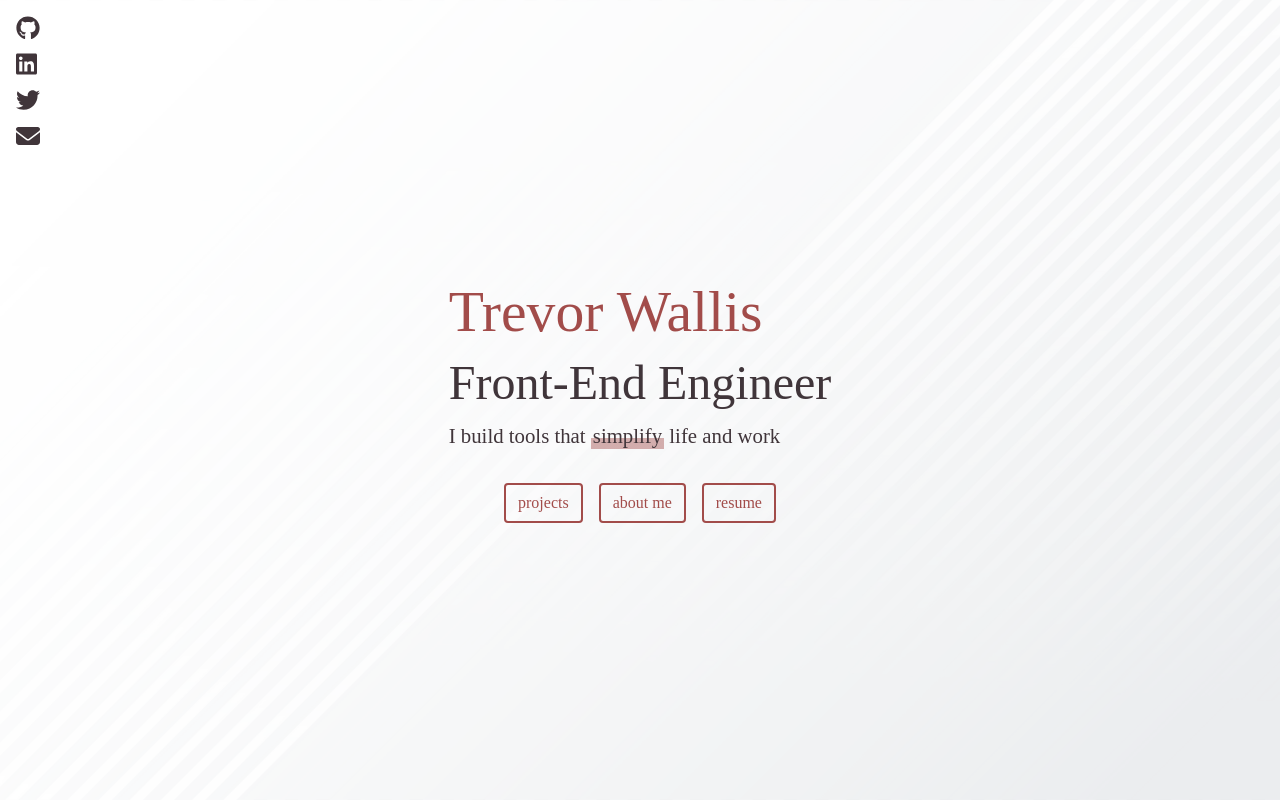
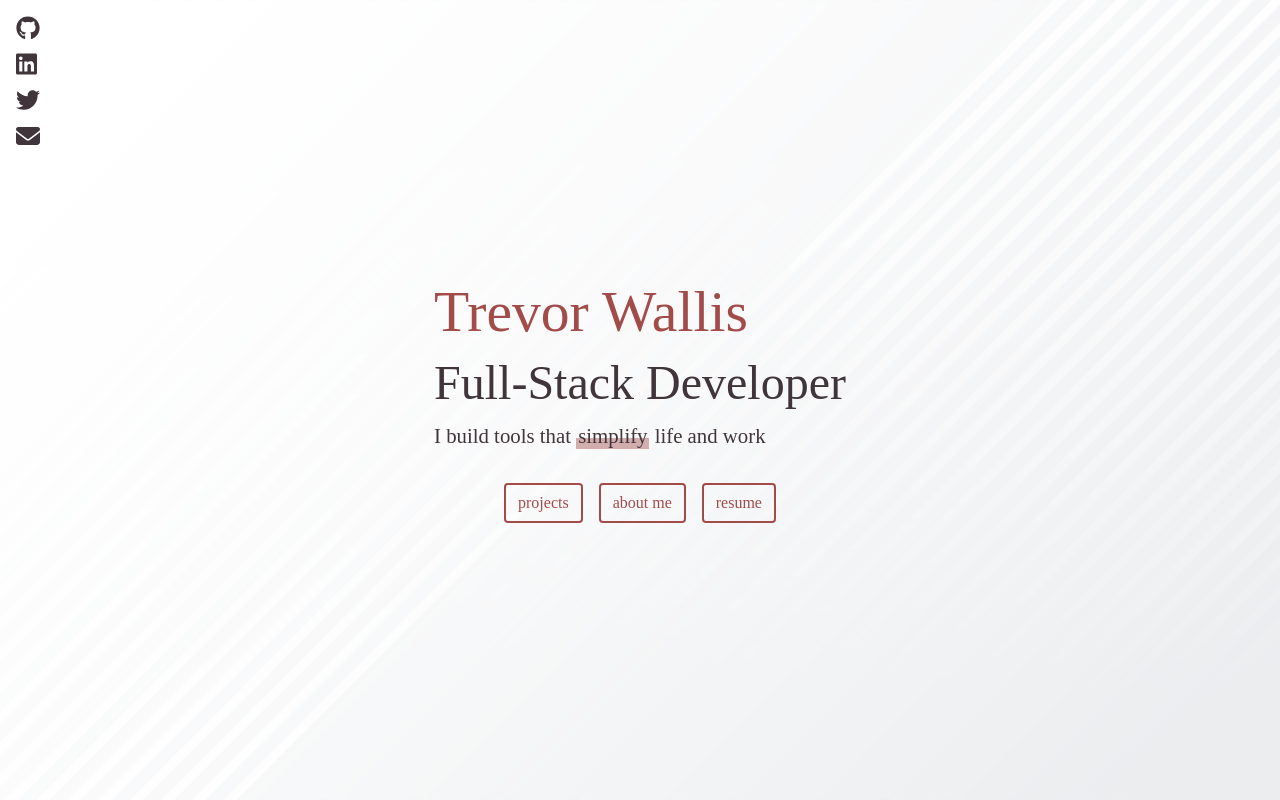
Before and after one commit to trevorwallis13/simple-react-portfolio-template, a React (Create React App) app: page / in a window 1280 px wide. Shown: the top 800 px of the page. Built offline with nearby package versions, Linux system fonts and the light colour scheme.

Commit message:
updated title tag and job title

```diff
--- a/public/index.html
+++ b/public/index.html
@@ -11,7 +11,7 @@
     />
     <link rel="apple-touch-icon" href="%PUBLIC_URL%/logo192.png" />
     <link rel="manifest" href="%PUBLIC_URL%/manifest.json" />
-    <title>React App</title>
+    <title>Trevor Wallis - Developer</title>
   </head>
   <body>
     <noscript>You need to enable JavaScript to run this app.</noscript>
--- a/src/components/hero/HeroSection.js
+++ b/src/components/hero/HeroSection.js
@@ -10,7 +10,7 @@
         <div className="hero-content">
           <div className="hero-text">
             <h1>Trevor Wallis</h1>
-            <h2>Front-End Engineer</h2>
+            <h2>Full-Stack Developer</h2>
             <p>I build tools that <span className="highlight">simplify</span> life and work</p>
           </div>
           <ContactLinks />
--- a/src/components/hero/hero.scss
+++ b/src/components/hero/hero.scss
@@ -61,7 +61,6 @@
     .link-icon-row {
         flex-direction: row;
         background: app.$primary-color;
-        opacity: 80%;
         width: 100vw;
         top: 0;
         left: 0;
```
